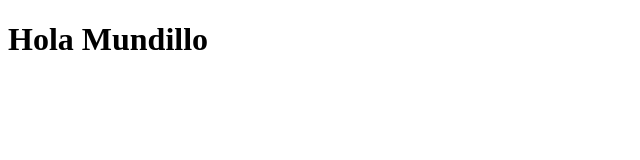
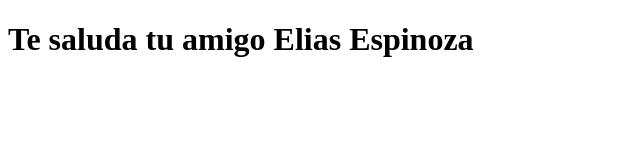
Before and after one commit to ELIASDANDIEL/SuperBlog, a plain HTML site: page index.html in a window 1280 px wide. Shown: the whole page, without its empty margins (0-640 px from the left). Drawn offline with Linux system fonts and the light colour scheme.

Commit message:
Update index.html

```diff
--- a/index.html
+++ b/index.html
@@ -7,6 +7,6 @@
 </head>
 
 <body>
-    <h1>Hola Mundillo</h1>
+    <h1>Te saluda tu amigo Elias Espinoza</h1>
 </body>
 </html>
```
